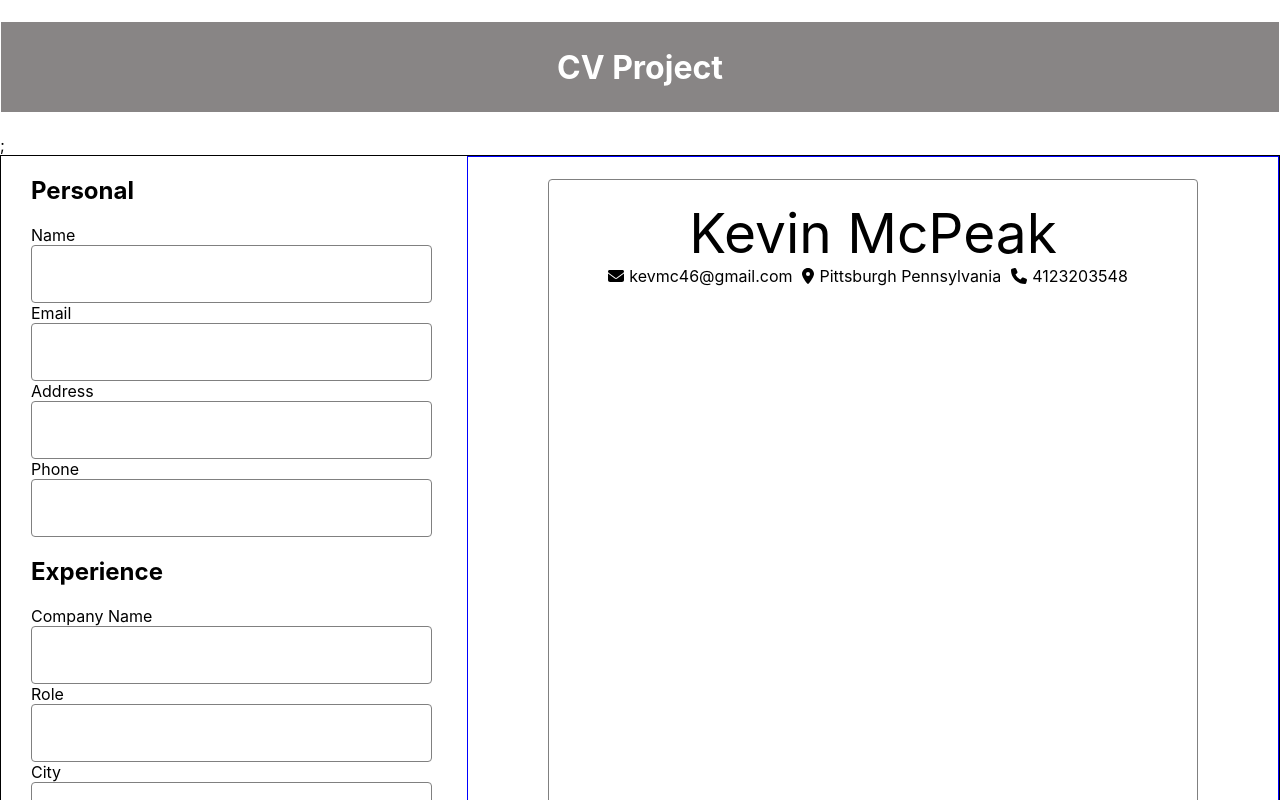
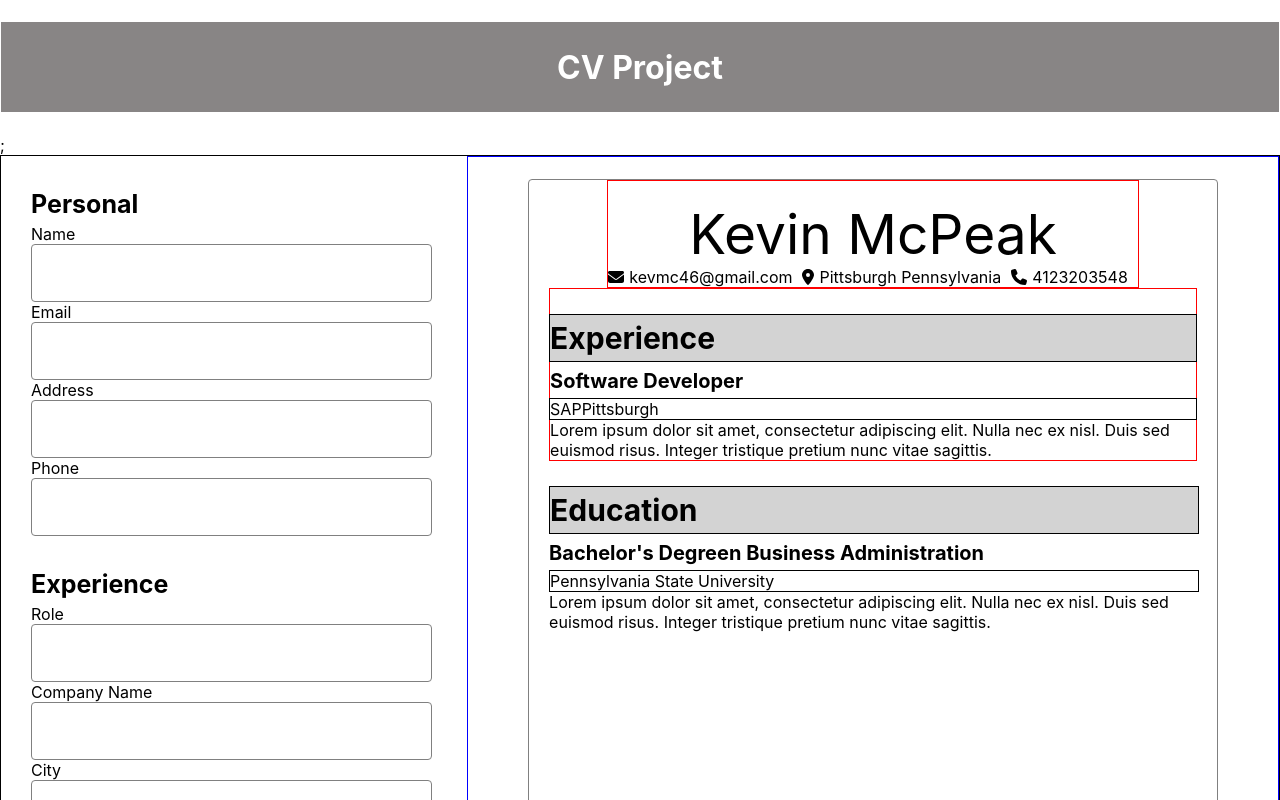
Before and after one commit to kpgh46/coverproject, a React (Create React App) app: page / in a window 1280 px wide. Shown: the top 800 px of the page. Built offline with nearby package versions, Linux system fonts and the light colour scheme.

Commit message:
button to add sections

```diff
--- a/src/App.css
+++ b/src/App.css
@@ -33,17 +33,22 @@
 
 .preview-container {
 	display: flex;
-	justify-content: center;
+	flex-direction: column;
+	align-items: center;
 	width: 80%;
 	height: 800px;
 	border: 1px solid black;
 	margin-top: 22px;
 	border-radius: 4px;
 	border: 0.5px solid grey;
+	padding-left: 20px;
+	padding-right: 20px;
 }
 
 .entry-header {
 	color: black;
+	font-size: 25px;
+	margin-bottom: 5px;
 }
 
 .entry-section {
@@ -79,12 +84,40 @@ input {
 	display: flex;
 	flex-direction: column;
 	align-items: center;
+	border: 1px solid red;
 }
 
 .contact-info {
 	display: flex;
 }
 
-fa {
-	color: blue;
+.preview-experience {
+	display: flex;
+	flex-direction: column;
+	align-items: center;
+	border: 1px solid red;
 }
+
+h2 {
+	border: 1px solid black;
+	width: 100%;
+	font-size: 30px;
+	padding-top: 5px;
+	padding-bottom: 5px;
+	background-color: lightgray;
+	margin-bottom: 0;
+}
+h3 {
+	width: 100%;
+	font-size: 20px;
+	padding-top: 5px;
+	padding-bottom: 5px;
+	margin-top: 2px;
+	margin-bottom: 0;
+}
+
+.details {
+	display: flex;
+	border: 1px solid;
+	width: 100%;
+}
--- a/src/App.js
+++ b/src/App.js
@@ -14,14 +14,17 @@ function App() {
 		email: "kevmc46@gmail.com",
 		address: "Pittsburgh Pennsylvania",
 		phone: "4123203548",
-		company: "",
-		role: "",
-		city: "",
-		university: "",
-		major: "",
+		role: "Software Developer",
+		company: "SAP",
+		city: "Pittsburgh",
+		university: "Pennsylvania State University",
+		location: "Erie, PA",
+		major: "Bachelor's Degreen Business Administration",
 		minor: "",
 		degree: "",
 		gpa: "",
+		description:
+			"Lorem ipsum dolor sit amet, consectetur adipiscing elit. Nulla nec ex nisl. Duis sed euismod risus. Integer tristique pretium nunc vitae sagittis.",
 	});
 	console.log(data.first);
 
@@ -46,10 +49,6 @@ function App() {
 		});
 	}
 
-	function upper(word) {
-		return word.toUpperCase();
-	}
-
 	return (
 		<div>
 			<h1 className="header">CV Project </h1>;
@@ -67,8 +66,14 @@ function App() {
 						<Entry
 							updateFirst={updatePreview}
 							entryHeader="Experience"
-							text={["Company Name", "Role", "City"]}
+							text={[
+								"Role",
+								"Company Name",
+								"City",
+								"Description",
+							]}
 						/>
+						<button>Add Experience</button>
 					</section>
 
 					<section className="education">
@@ -77,10 +82,12 @@ function App() {
 							entryHeader="Education"
 							text={[
 								"University",
+								"Location",
 								"Major",
 								"Minor",
 								"Degree",
 								"GPA",
+								"Description",
 							]}
 						/>
 					</section>
@@ -107,19 +114,25 @@ function App() {
 							</div>
 						</section>
 
-						{/* <section className="preview-experience">
-                  <div>Company: {data.company}</div>
-                  <div>Role: {data.role}</div>
-                  <div>City: {data.city}</div>
-                </section>
+						<section className="preview-experience">
+							<h2>Experience</h2>
+							<h3>{data.role}</h3>
+							<div className="details">
+								<div>{data.company}</div>
+								<div>{data.city}</div>
+							</div>
+							<div>{data.description}</div>
+						</section>
 
-                <section className="preview-education">
-                  <div>University: {data.university}</div>
-                  <div>Major: {data.major}</div>
-                  <div>Minor: {data.minor}</div>
-                  <div>Degree: {data.degree}</div>
-                  <div>GPA: {data.gpa}</div>
-                </section> */}
+						<section className="preview-education">
+							<h2>Education</h2>
+							<h3>{data.major}</h3>
+							<div className="details">
+								<div>{data.university}</div>
+								<div>{data.degree}</div>
+							</div>
+							<div>{data.description}</div>
+						</section>
 					</div>
 				</div>
 			</div>
--- a/src/components/Entry.js
+++ b/src/components/Entry.js
@@ -17,7 +17,7 @@ export default function Entry(props) {
 
 	return (
 		<div>
-			<h2 className="entry-header">{props.entryHeader}</h2>
+			<h4 className="entry-header">{props.entryHeader}</h4>
 			<div className="entry-section">
 				<form>{textInputs}</form>
 			</div>
```
